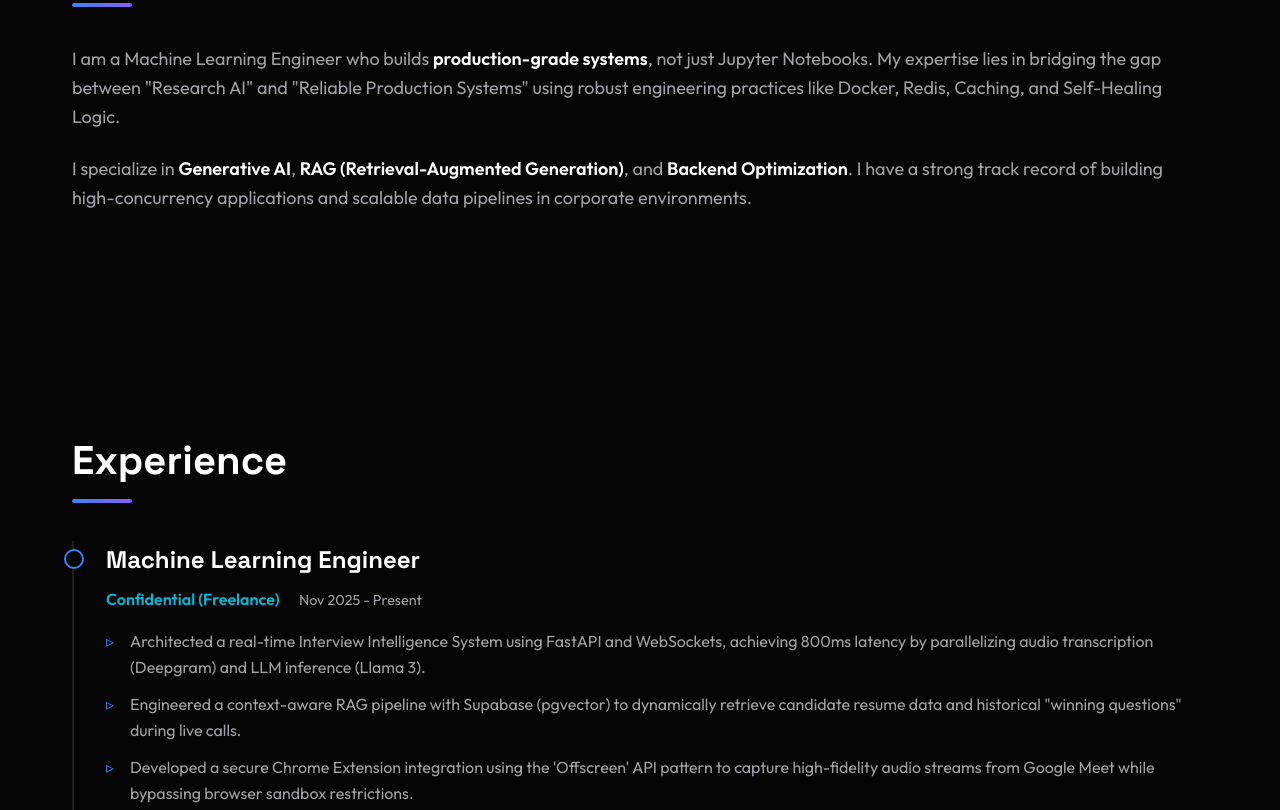
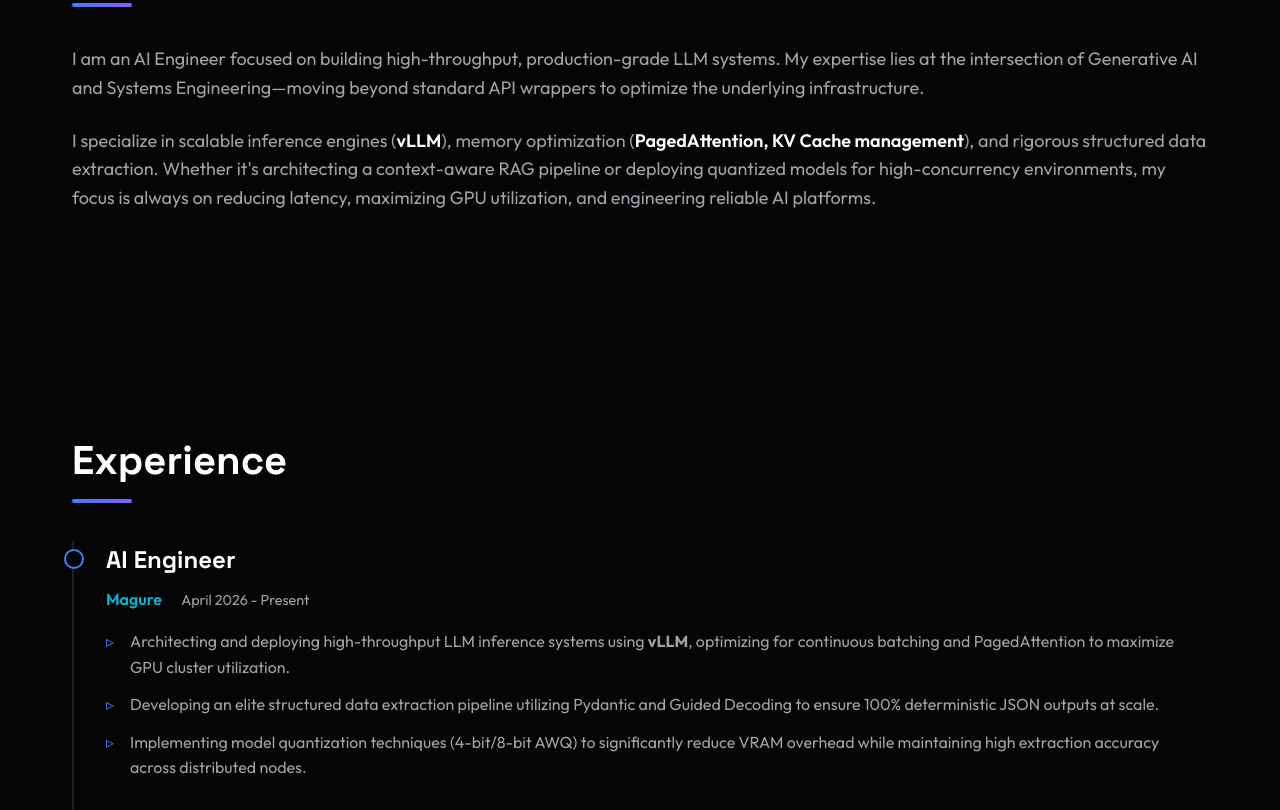
Before and after one commit to shushantbk16/Portfolio, a plain HTML site: page index.html in a window 1280 px wide. Shown: the part 963-1773 px from the top of the page. Drawn offline with Linux system fonts and the light colour scheme.

Commit message:
Changes made on joining Magure

```diff
--- a/index.html
+++ b/index.html
@@ -43,7 +43,7 @@
                 <h1 class="fade-in delay-1">Machine Learning <span class="gradient-text">Engineer</span></h1>
                 <h2 class="fade-in delay-2">Generative AI & MLOps Specialist</h2>
                 <p class="hero-description fade-in delay-3">
-                    Software Developer @ Lenovo • NASSCOM Certified Data Scientist • 1.5+ Years Experience
+                    AI Engineer @ Magure | Ex-Lenovo | Distributed Inference & Generative AI
                 </p>
                 <div class="hero-actions fade-in delay-4">
                     <a href="mailto:shushantkamatar11@gmail.com" class="btn-primary">Email Me</a>
@@ -58,17 +58,11 @@
                 <div class="about-content fade-up">
                     <div class="about-text">
                         <p>
-                            I am a Machine Learning Engineer who builds <strong>production-grade systems</strong>, not
-                            just Jupyter Notebooks. My expertise lies in bridging the gap between "Research AI" and
-                            "Reliable Production Systems" using robust engineering practices like Docker, Redis,
-                            Caching, and Self-Healing Logic.
-                        </p>
-                        <p>
-                            I specialize in <strong>Generative AI</strong>, <strong>RAG (Retrieval-Augmented
-                                Generation)</strong>, and <strong>Backend Optimization</strong>. I have a strong track
-                            record of building high-concurrency applications and scalable data pipelines in corporate
-                            environments.
-                        </p>
+I am an AI Engineer focused on building high-throughput, production-grade LLM systems. My expertise lies at the intersection of Generative AI and Systems Engineering—moving beyond standard API wrappers to optimize the underlying infrastructure.
+</p>
+<p>
+I specialize in scalable inference engines (<strong>vLLM</strong>), memory optimization (<strong>PagedAttention, KV Cache management</strong>), and rigorous structured data extraction. Whether it's architecting a context-aware RAG pipeline or deploying quantized models for high-concurrency environments, my focus is always on reducing latency, maximizing GPU utilization, and engineering reliable AI platforms.
+</p>
                     </div>
                 </div>
             </div>
@@ -78,6 +72,18 @@
             <div class="container">
                 <h2 class="section-title fade-up">Experience</h2>
                 <div class="timeline">
+                    <div class="timeline-item fade-up delay-1">
+                        <div class="timeline-content">
+                            <h3>AI Engineer</h3>
+                            <span class="company">Magure</span>
+                            <span class="date">April 2026 - Present</span>
+                            <ul>
+                                <li>Architecting and deploying high-throughput LLM inference systems using <strong>vLLM</strong>, optimizing for continuous batching and PagedAttention to maximize GPU cluster utilization.</li>
+    <li>Developing an elite structured data extraction pipeline utilizing Pydantic and Guided Decoding to ensure 100% deterministic JSON outputs at scale.</li>
+    <li>Implementing model quantization techniques (4-bit/8-bit AWQ) to significantly reduce VRAM overhead while maintaining high extraction accuracy across distributed nodes.</li>
+                            </ul>
+                        </div>
+                    </div>
                     <div class="timeline-item fade-up delay-1">
                         <div class="timeline-content">
                             <h3>Machine Learning Engineer</h3>
@@ -132,10 +138,11 @@
                         <div class="skill-tags">
                             <span class="skill-tag">LLMs (Llama 3, Gemini)</span>
                             <span class="skill-tag">RAG</span>
-                            <span class="skill-tag">CNN</span>
-                            <span class="skill-tag">NLP</span>
-                            <span class="skill-tag">Scikit-Learn</span>
+                            <span class="skill-tag">Model Quantization (AWQ/GGUF)</span>
+                            <span class="skill-tag">vLLM</span>
+                            <span class="skill-tag">PagedAttention</span>
                             <span class="skill-tag">Vector Embeddings</span>
+
                         </div>
                     </div>
                     <div class="skill-category fade-up delay-3">
```
